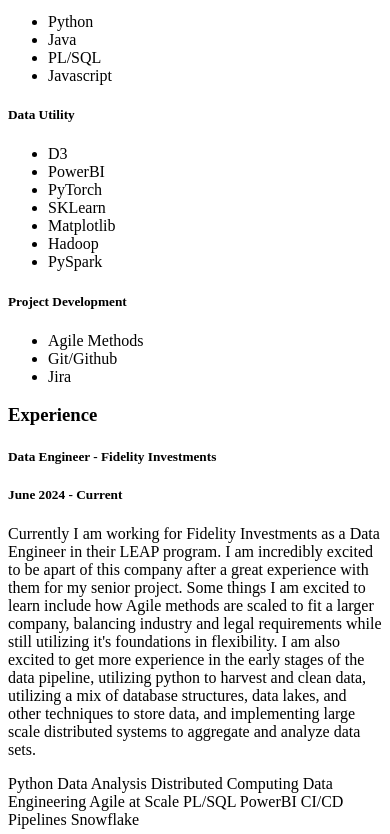
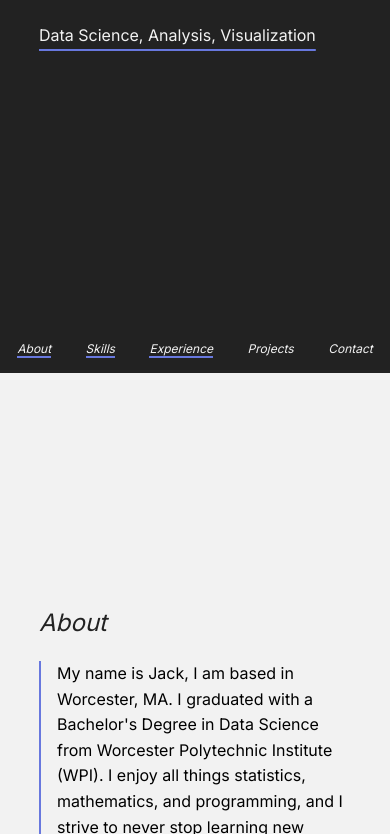
Before and after one commit to JackLafond/portfolio, a plain HTML site: page index.html in a window 390 px wide. Shown: the part 523-1357 px from the top of the page. Drawn offline with Linux system fonts and the light colour scheme.

Commit message:
mobile styling

```diff
--- a/index.html
+++ b/index.html
@@ -208,7 +208,7 @@
 
     function addScrollListen() {
 
-        let links = document.querySelectorAll("nav .navlink");
+        let links = document.querySelectorAll("nav li a");
         let sections = document.querySelectorAll("main .section-container .section");
 
         window.addEventListener("scroll", event => {
@@ -219,7 +219,7 @@
 
                 if (
                     section.offsetTop <= fromTop + window.innerHeight/2 &&
-                    section.offsetTop + section.offsetHeight > fromTop + window.innerHeight/2
+                    section.offsetTop + section.offsetHeight > fromTop + window.innerHeight/4
                 ) {
                     link.classList.add("active");
                 } else {
--- a/portrait.css
+++ b/portrait.css
@@ -0,0 +1,189 @@
+* {
+    font-family: 'Inter';
+}
+
+html {
+    scroll-behavior: smooth;
+}
+
+body {
+    margin: 0;
+    background-color: #F2F2F2;
+}
+
+main {
+    display: flex;
+    flex-direction: column;
+}
+
+.hero {
+    margin-left: 10%;
+    overflow: hidden;
+    background-color: #222222;
+    display: flex;
+    margin: auto;
+    justify-content: center;
+    text-align: center;
+    height: 100vh;
+}
+
+.hero-content {
+    display: flex;
+    margin: auto auto auto 10%;
+    flex-direction:column;
+    text-align: left;
+    justify-content: center;
+}
+
+.hero h3, .hero h5, .hero h1{
+    color: #f2f2f2;
+}
+
+h3 {
+    font-size: 1.5em;
+    font-style: italic;
+    font-weight: lighter;
+    color:#222222;
+    margin-bottom: .1em;
+}
+
+.section h3 {
+    /* text-decoration: underline solid 2px #6878DE;
+    text-underline-offset: 0.5em; */
+    margin-bottom: 1em;
+}
+
+.hero h5 {
+    margin-top: .1em;
+    font-size: 1em;
+    text-decoration: underline solid 2px #6878DE;
+    text-underline-offset: 0.5em;
+    font-weight: lighter;
+}
+
+h1 {
+    margin-top: .1em;
+    margin-bottom: .5em;
+    font-weight: 900;
+    font-size: 5em;
+}
+
+main h5 {
+    margin-top: .1em;
+    margin-bottom: 1em;
+    font-size: 1em;
+    font-weight: lighter;
+    color:#9f9f9f
+}
+
+p {
+    line-height: 1.6;
+    font-size: 1em;
+    padding-left: 1em;
+    border-left: solid 2px #6878DE;
+}
+
+nav {
+    justify-content: center;
+    align-content: center;
+    height: 20%;
+    /* height: 100vh;
+    min-width: 10%;
+    max-width: 10%; */
+    position: sticky;
+    z-index: 1;
+    top: 0;
+    left: 0;
+    background-color: #222222;
+    overflow-x: hidden;
+    padding-top: 0;
+    padding-left: 0;
+}
+
+nav ul {
+    display: flex;
+    flex-direction: row;
+    padding-left: 0;
+    justify-content: space-around;
+}
+
+nav li {
+    padding: 0;
+    list-style-type: none;
+    color: #F2F2F2;
+    text-decoration: none;
+}
+
+nav a {
+    font-weight: lighter;
+    font-style: italic;
+    list-style-type: none;
+    color: #F2F2F2;
+    text-decoration: none;
+    font-size: .75em;
+    vertical-align: middle;
+    border-bottom: solid 2px #222222;
+}
+
+nav li a.active {
+    border-bottom: solid 2px #6878DE;
+    transition: 300ms ease-in;
+}
+
+.section-container {
+    display: flex;
+    flex-direction: column;
+    z-index: 0;
+}
+
+.section {
+    min-height: 25vh;
+    justify-content: center;
+    margin: 25vh 10% 25vh 10%;
+}
+
+.horizontal-holder {
+    display: flex;
+    flex-direction: row;
+    justify-content: space-between;
+    flex-wrap: wrap;
+}
+
+.horizontal-list {
+    display: flex;
+    flex-direction: row;
+    flex-wrap: wrap;
+}
+
+.horizontal-list h7 {
+    margin-right: 1em;
+    margin-top: .75em;
+    font-size: .75em;
+    font-weight: lighter;
+    color:#9f9f9f
+}
+
+.horizontal-section ul {
+    margin-left: 0;
+    padding-left: 1em;
+    border-left: solid 2px #6878DE;
+}
+
+.horizontal-section li {
+    font-style: italic;
+    margin-top: .5em;
+    font-size: 1em;
+    font-weight: lighter;
+    color:#222222;
+    list-style-type: none;
+    text-decoration: none;
+}
+
+.experience {
+    margin-top: 3em;
+    margin-bottom: 3em;
+}
+
+.experience p {
+    font-size: .75em;
+}
```
